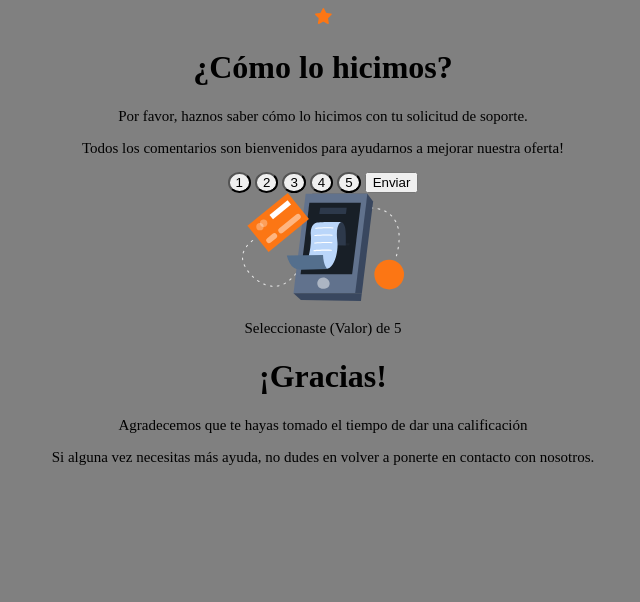
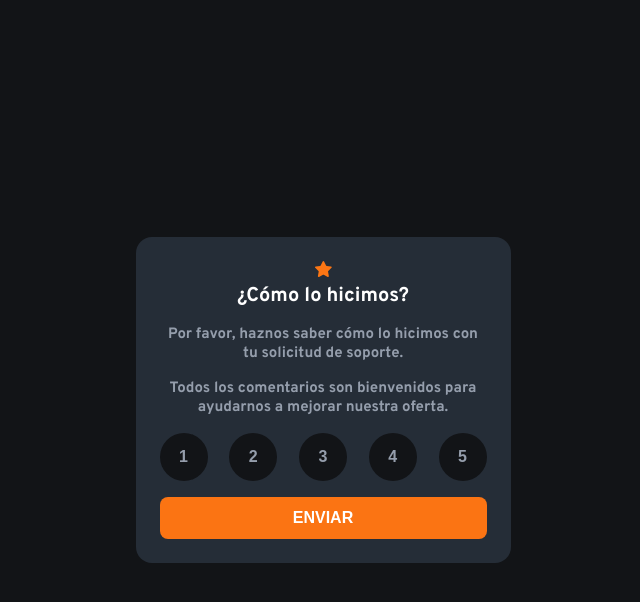
Before and after one commit to serguezl/examen, a website: page index.html in a window 1280 px wide. Shown: the whole page, without its empty margins (317-957 px from the left). Drawn offline with Linux system fonts and the light colour scheme.

Commit message:
Update html, css and js

```diff
--- a/index.html
+++ b/index.html
@@ -9,32 +9,29 @@
     <title>Examen</title>
     <link rel="stylesheet" href="style.css">
     <script src="main.js" defer></script>
-    <style>
-        @import url('https://fonts.googleapis.com/css2?family=Overpass:ital,wght@0,100..900;1,100..900&display=swap');
-    </style>
 </head>
 
 <body>
-    <div class="firstCard">
-        <img src="icon-star.svg" alt="Imagen de una estrella">
+    <div class="feedbackCard">
+        <img src="icon-star.svg" alt="Icono de estrella" class="estrella">
         <h1>¿Cómo lo hicimos?</h1>
         <p>Por favor, haznos saber cómo lo hicimos con tu solicitud de soporte.</p>
-        <p>Todos los comentarios son bienvenidos para ayudarnos a mejorar nuestra oferta!</p>
-        <form action="">
-            <label>
-                <button class="score" value="1">1</button>
-                <button class="score" value="2">2</button>
-                <button class="score" value="3">3</button>
-                <button class="score" value="4">4</button>
-                <button class="score" value="5">5</button>
-                <button type="submit">Enviar</button></label>
-        </form>
+        <p>Todos los comentarios son bienvenidos para ayudarnos a mejorar nuestra oferta.</p>
+        <div class="rating">
+            <button data-value="1">1</button>
+            <button data-value="2">2</button>
+            <button data-value="3">3</button>
+            <button data-value="4">4</button>
+            <button data-value="5">5</button>
+        </div>
+        <button class="submit-button" id="submit-rating">ENVIAR</button>
     </div>
-    <div class="secondCard">
+
+    <div class="thankyouCard" style="display: none;">
         <img src="illustration-thank-you.svg" alt="Imagen de agradecimiento">
-        <p>Seleccionaste (Valor) de 5</p>
+        <p class="selectedRating">Seleccionaste 4 de 5</p>
         <h1>¡Gracias!</h1>
-        <p>Agradecemos que te hayas tomado el tiempo de dar una calificación</p>
+        <p>Agradecemos que te hayas tomado el tiempo de dar una calificación.</p>
         <p>Si alguna vez necesitas más ayuda, no dudes en volver a ponerte en contacto con nosotros.</p>
     </div>
 </body>
--- a/main.js
+++ b/main.js
@@ -1,32 +1,24 @@
-const form = document.querySelectorAll('.form');
-const input = document.querySelector('.input');
-const buttons = document.querySelectorAll('.button');
-let selectedValue = '';
+// Selección de elementos
+const ratingButtons = document.querySelectorAll('.rating button');
+const submitButton = document.querySelector('.submit-button');
+const feedbackCard = document.querySelector('.feedbackCard');
+const thankYouCard = document.querySelector('.thankyouCard');
+const selectedRatingText = document.querySelector('.selectedRating');
+let selectedRating = null;
 
-function handleButton() {
-    buttons.forEach((button) => {
-        button.addEventListener('click', (event) => {
-            event.preventDefault();
-            selectedValue = button.getAttribute('value');
-            if (selectedValue !== '') {
-                main.innerHTML = /*html*/ `
-                        <header>
-                            <img src="img/illustration-thank-you.svg" alt="Imagen de agradecimiento">
-                            <div>
-                                <p>Seleccionaste ${selectedValue} de 5</p>
-                            </div>
-                        </header>
-                        <section>
-                            <h1>¡Gracias!</h1>
-                            <p>Agradecemos que te hayas tomado el tiempo de dar una calificación.</p>
-                            <p>Si alguna vez necesitas más ayuda, no dudes en volver a ponerte en contacto ocn nosotros</p>
-                        </section>
+ratingButtons.forEach((button) => {
+    button.addEventListener('click', () => {
+        ratingButtons.forEach((btn) => btn.classList.remove('active'));
+        button.classList.add('active');
+        selectedRating = button.textContent;
+    });
+});
 
-                    `;
-            }
-            console.log(selectedValue);
-        });
-    });
-}
+submitButton.addEventListener('click', () => {
+    if (selectedRating) {
+        feedbackCard.style.display = 'none';
 
-handleButton();
+        thankYouCard.style.display = 'block';
+        selectedRatingText.textContent = `Seleccionaste ${selectedRating} de 5`;
+    }
+});
--- a/style.css
+++ b/style.css
@@ -1,16 +1,113 @@
-body {
-    text-align: center;
-    background-color: grey;
+@import url('https://fonts.googleapis.com/css2?family=Overpass:ital,wght@400,700;1,700&display=swap');
 
-    img {
-        justify-content: flex-start;
-    }
+* {
+    margin: 0;
+    padding: 0;
+    box-sizing: border-box;
 }
 
-p {
+body {
+    font-family: 'Overpass', sans-serif;
     font-size: 15px;
+    background-color: hsl(216, 12%, 8%);
+    color: hsl(0, 0%, 100%);
+    display: flex;
+    justify-content: center;
+    align-items: center;
+    min-height: 100vh;
+}
+main {
+    width: 100%;
+    max-width: 375px;
+    padding: 16px;
 }
 
-.score {
-    border-radius: 100%;
+.estrella img {
+    float: left;
 }
+
+.feedbackCard,
+.thankyouCard {
+    background-color: hsl(213, 19%, 18%);
+    border-radius: 16px;
+    padding: 24px;
+    text-align: center;
+    width: 100%;
+    max-width: 375px;
+}
+
+.feedbackCard h1 {
+    font-size: 20px;
+    font-weight: 700;
+    margin-bottom: 16px;
+}
+
+.feedbackCard p {
+    color: hsl(217, 12%, 63%);
+    margin-bottom: 16px;
+}
+
+.rating {
+    display: flex;
+    justify-content: space-between;
+    margin: 16px 0;
+}
+
+.rating button {
+    width: 48px;
+    height: 48px;
+    background-color: hsl(216, 12%, 8%);
+    border: none;
+    border-radius: 50%;
+    color: hsl(217, 12%, 63%);
+    font-size: 16px;
+    font-weight: 700;
+    cursor: pointer;
+    transition: all 0.3s ease;
+}
+
+.rating button:hover,
+.rating button.active {
+    background-color: hsl(217, 12%, 63%);
+    color: hsl(0, 0%, 100%);
+}
+
+/* Botón de envío */
+.submit-button {
+    background-color: hsl(25, 97%, 53%);
+    color: hsl(0, 0%, 100%);
+    border: none;
+    width: 100%;
+    padding: 12px 0;
+    border-radius: 8px;
+    font-size: 16px;
+    font-weight: 700;
+    cursor: pointer;
+    transition: all 0.3s ease;
+}
+
+.submit-button:hover {
+    background-color: hsl(25, 97%, 63%);
+}
+
+.thankyouCard h1 {
+    font-size: 20px;
+    font-weight: 700;
+    margin-bottom: 16px;
+}
+
+.thankyouCard p {
+    color: hsl(217, 12%, 63%);
+    margin-bottom: 16px;
+}
+
+.selectedRating {
+    background-color: hsl(216, 12%, 8%);
+    color: hsl(25, 97%, 53%);
+    font-size: 16px;
+    font-weight: 700;
+    padding: 8px 16px;
+    border-radius: 20px;
+    margin: 0 auto 24px;
+    display: inline-block;
+}
```
